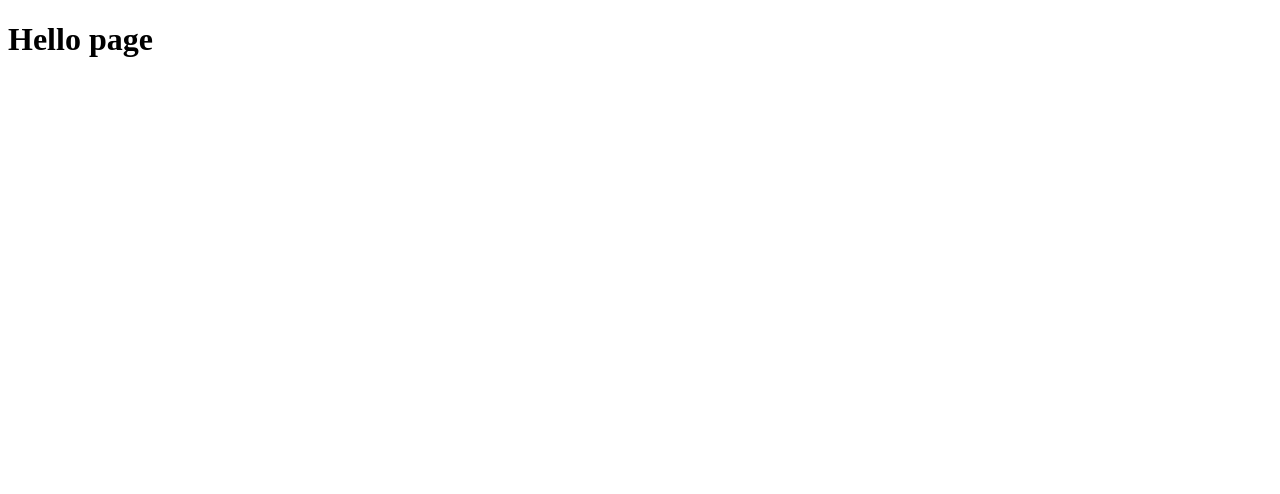
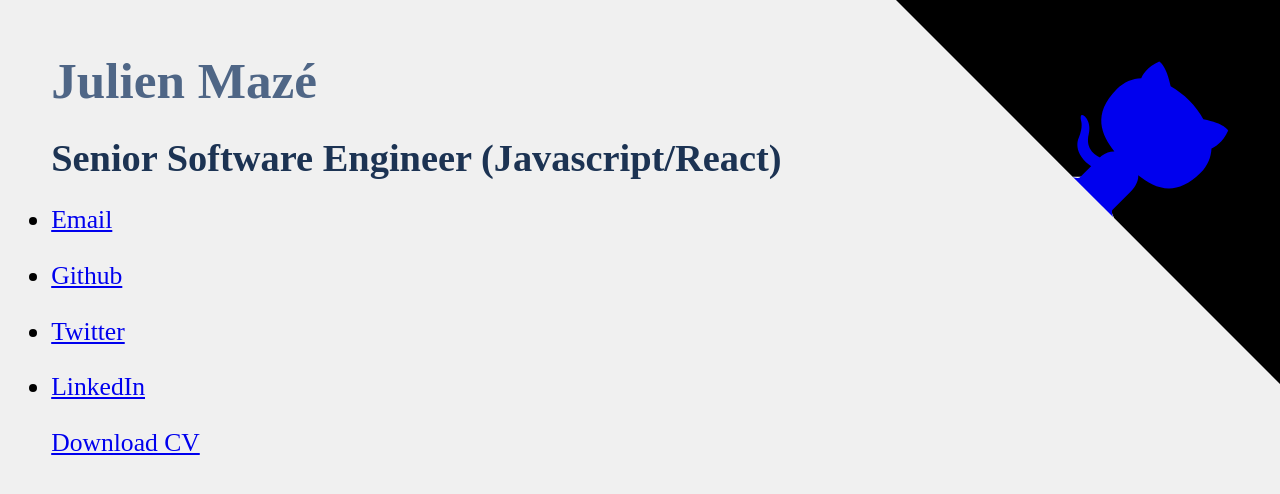
Before and after one commit to djorak/julien-maze.com, a React app: page / in a window 1280 px wide. Shown: the top 494 px of the page. Built offline with nearby package versions, Linux system fonts and the light colour scheme.

Commit message:
Bring in emotion and split page components in files

```diff
--- /dev/null
+++ b/src/Contacts.jsx
@@ -0,0 +1,48 @@
+import React from 'react';
+
+const Contacts = () => (
+  <ul className="social-networks">
+    <li className="social-networks__item">
+      <a
+        href="mailto:julien@julien-maze.com"
+        className="social-networks__link"
+        title="julien@julien-maze.com"
+      >
+        <i className="fa fa-fw fa-envelope social-networks__icon"></i>
+        <span className="social-networks__text">Email</span>
+      </a>
+    </li>
+    <li className="social-networks__item">
+      <a
+        href="http://github.com/djorak"
+        title="github.com/djorak"
+        className="social-networks__link"
+      >
+        <i className="fa fa-fw fa-github social-networks__icon"></i>
+        <span className="social-networks__text">Github</span>
+      </a>
+    </li>
+    <li className="social-networks__item">
+      <a
+        href="http://www.twitter.com/djorak"
+        title="twitter.com/djorak"
+        className="social-networks__link"
+      >
+        <i className="fa fa-fw fa-twitter social-networks__icon"></i>
+        <span className="social-networks__text">Twitter</span>
+      </a>
+    </li>
+    <li className="social-networks__item">
+      <a
+        href="http://linkedin.com/in/julienmaze"
+        title="linkedin.com/in/julienmaze"
+        className="social-networks__link"
+      >
+        <i className="fa fa-fw fa-linkedin social-networks__icon"></i>
+        <span className="social-networks__text">LinkedIn</span>
+      </a>
+    </li>
+  </ul>
+);
+
+export default Contacts;
--- /dev/null
+++ b/src/DownloadCVButton.jsx
@@ -0,0 +1,13 @@
+import React from 'react';
+
+import CVFile from './files/cv-julien-maze.pdf';
+
+const DownloadCVButton = () => (
+  <div className="download-cv">
+    <a href={CVFile} className="download-cv__link" target="_blank">
+      <i className="fa fa-fw fa-file-pdf-o download-cv__icon"></i>Download CV
+    </a>
+  </div>
+);
+
+export default DownloadCVButton;
--- /dev/null
+++ b/src/GithubCorner.jsx
@@ -0,0 +1,37 @@
+import React from 'react';
+import styled from '@emotion/styled';
+
+const GithubLink = styled.a`
+  position: relative;
+  float: right;
+  width: 30%;
+  padding-bottom: 30%;
+  overflow: hidden;
+`;
+
+const GithubCorner = () => (
+  <GithubLink
+    href="https://github.com/djorak/julien-maze.com"
+    aria-label="View source on Github"
+  >
+    {/* Source: https://github.com/tholman/github-corners */}
+    <svg
+      viewBox="0 0 250 250"
+      preserveAspectRatio="xMinYMin meet"
+      aria-hidden="true"
+    >
+      <path d="M0,0 L115,115 L130,115 L142,142 L250,250 L250,0 Z"></path>
+      <path
+        d="M128.3,109.0 C113.8,99.7 119.0,89.6 119.0,89.6 C122.0,82.7 120.5,78.6 120.5,78.6 C119.2,72.0 123.4,76.3 123.4,76.3 C127.3,80.9 125.5,87.3 125.5,87.3 C122.9,97.6 130.6,101.9 134.4,103.2"
+        fill="currentColor"
+        style={{ 'transform-origin': '130px 106px' }}
+      ></path>
+      <path
+        d="M115.0,115.0 C114.9,115.1 118.7,116.5 119.8,115.4 L133.7,101.6 C136.9,99.2 139.9,98.4 142.2,98.6 C133.8,88.0 127.5,74.4 143.8,58.0 C148.5,53.4 154.0,51.2 159.7,51.0 C160.3,49.4 163.2,43.6 171.4,40.1 C171.4,40.1 176.1,42.5 178.8,56.2 C183.1,58.6 187.2,61.8 190.9,65.4 C194.5,69.0 197.7,73.2 200.1,77.6 C213.8,80.2 216.3,84.9 216.3,84.9 C212.7,93.1 206.9,96.0 205.4,96.6 C205.1,102.4 203.0,107.8 198.3,112.5 C181.9,128.9 168.3,122.5 157.7,114.1 C157.9,116.9 156.7,120.9 152.7,124.9 L141.0,136.5 C139.8,137.7 141.6,141.9 141.8,141.8 Z"
+        fill="currentColor"
+      ></path>
+    </svg>
+  </GithubLink>
+);
+
+export default GithubCorner;
--- /dev/null
+++ b/src/Header.jsx
@@ -0,0 +1,21 @@
+import React from 'react';
+import styled from '@emotion/styled';
+
+import * as colours from './colours';
+
+const FullName = styled.h1`
+  color: ${colours.primaryBlue};
+`;
+
+const JobTitle = styled.h2`
+  color: ${colours.primaryBlueDark};
+`;
+
+const Header = () => (
+  <>
+    <FullName>Julien Mazé</FullName>
+    <JobTitle>Senior Software Engineer (Javascript/React)</JobTitle>
+  </>
+);
+
+export default Header;
--- /dev/null
+++ b/src/Page.jsx
@@ -0,0 +1,35 @@
+import * as React from 'react';
+import styled from '@emotion/styled';
+
+import GithubCorner from './GithubCorner';
+import Header from './Header';
+import Contacts from './Contacts';
+import DownloadCVButton from './DownloadCVButton';
+
+const MainContainer = styled.div`
+  height: 100%;
+  position: relative;
+`;
+
+const InnerContainer = styled.div`
+  padding: 2rem;
+
+  // lobotomized owl selector
+  * + * {
+    margin-top: 1rem;
+  }
+`;
+
+const Page = () => (
+  <MainContainer>
+    <GithubCorner />
+
+    <InnerContainer>
+      <Header />
+      <Contacts />
+      <DownloadCVButton />
+    </InnerContainer>
+  </MainContainer>
+);
+
+export default Page;
--- a/src/Page/index.jsx
+++ /dev/null
@@ -1,7 +0,0 @@
-import * as React from 'react';
-
-const Page = () => {
-  return <h1>Hello page</h1>;
-};
-
-export default Page;
--- /dev/null
+++ b/src/colours.js
@@ -0,0 +1,8 @@
+export const pageBackground = '#f0f0f0';
+export const primaryBlue = '#4f6686';
+export const primaryBlueDark = '#1c3353';
+export const githubColour = '#111111';
+export const twitterColour = '#55acee';
+export const linkedinColour = '#0177b5';
+export const downloadLinkBackground = '#1565c0';
+export const downloadLinkColour = '#ecf0f1';
--- a/src/index.jsx
+++ b/src/index.jsx
@@ -1,6 +1,39 @@
 import * as React from 'react';
 import * as ReactDOM from 'react-dom';
+import { Global, css } from '@emotion/react';
 
 import Page from './Page';
+import * as colours from './colours';
 
-ReactDOM.render(<Page />, document.getElementById('root'));
+const PageWithGlobalStyles = () => (
+  <>
+    <Global
+      styles={css`
+        * {
+          margin: 0;
+          padding: 0;
+        }
+
+        html {
+          font-size: calc(0.8em + 1vw);
+
+          @include desktop {
+            font-size: 15pt;
+          }
+        }
+
+        body {
+          background-color: ${colours.pageBackground};
+        }
+
+        body,
+        html {
+          height: 100%;
+        }
+      `}
+    />
+    <Page />
+  </>
+);
+
+ReactDOM.render(<PageWithGlobalStyles />, document.getElementById('root'));
--- a/webpack.config.js
+++ b/webpack.config.js
@@ -32,6 +32,18 @@ module.exports = {
           },
         },
       },
+      {
+        test: /\.pdf$/i,
+        include: SRC_FOLDER,
+        use: [
+          {
+            loader: 'file-loader',
+            options: {
+              name: '[name].[ext]',
+            },
+          },
+        ],
+      },
     ],
   },
   resolve: {
```
Also changed, not shown: package.json (+6 -2 lines), .babelrc.json, 1 other file (tests, documents, lock files or other folders).
